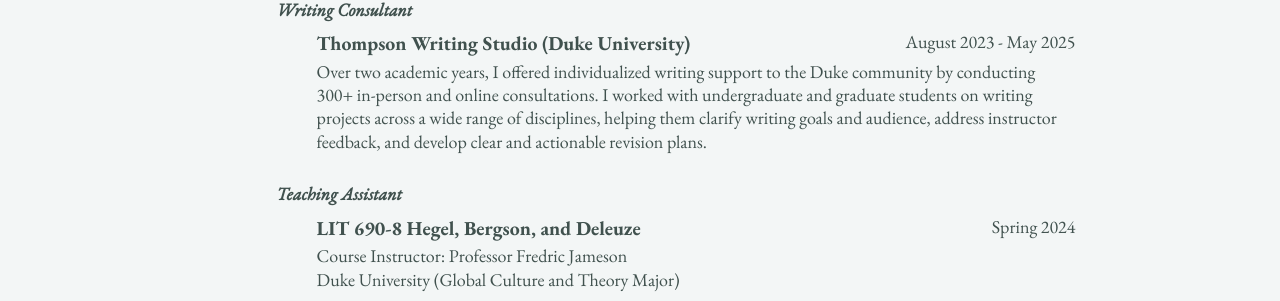
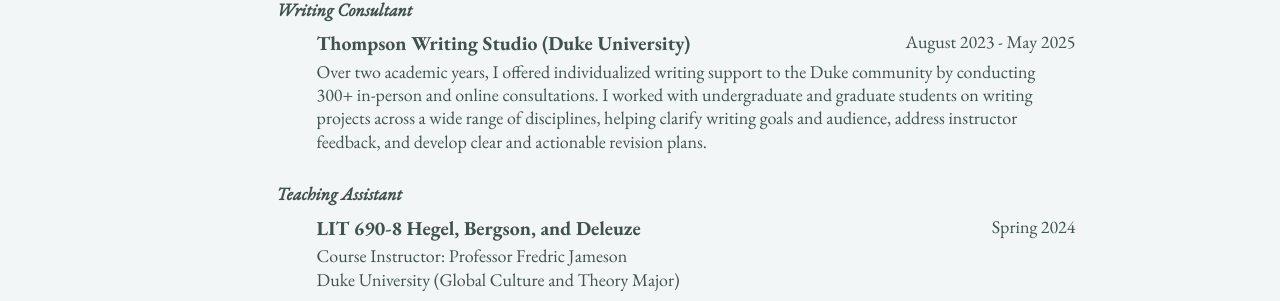
Before and after one commit to epujol90/epujol90.github.io, a Jekyll site: the page built from _pages/cv-json.md, in a window 1280 px wide and 900 px high, scrolled down 5425 px. Shown: the part 200-501 px from the top of the window. Built offline with Jekyll 4.4.1, drawn with Linux system fonts in a browser that asks for light colours; a script bundle is joined from its source files by our own code; library files that are not in the unit come from our copies.

Commit message:
Update cv.json

```diff
--- a/_data/cv.json
+++ b/_data/cv.json
@@ -341,7 +341,7 @@
       "institution": "",
       "date": "August 2023 - May 2025",
       "role": "",
-      "description": "Over two academic years, I offered individualized writing support to the Duke community by conducting 300+ in-person and online consultations. I worked with undergraduate and graduate students on writing projects across a wide range of disciplines, helping them clarify writing goals and audience, address instructor feedback, and develop clear and actionable revision plans.",
+      "description": "Over two academic years, I offered individualized writing support to the Duke community by conducting 300+ in-person and online consultations. I worked with undergraduate and graduate students on writing projects across a wide range of disciplines, helping clarify writing goals and audience, address instructor feedback, and develop clear and actionable revision plans.",
       "category": "Writing Consultant"
     },
     {
```
